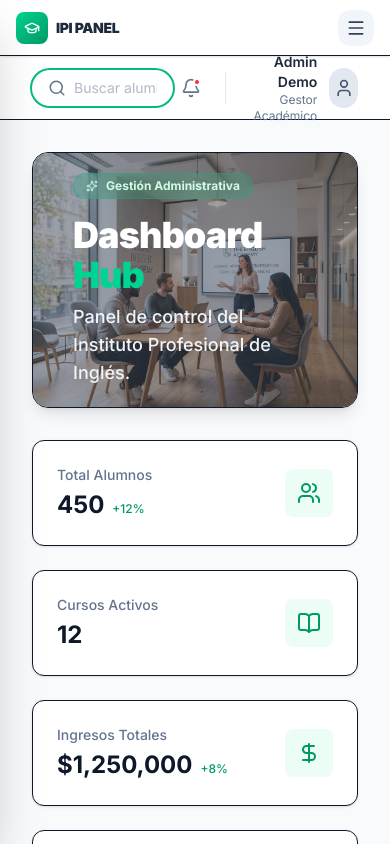
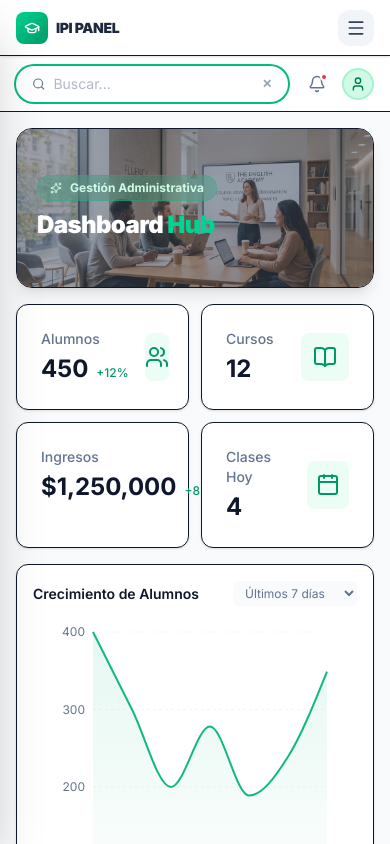
Before and after one commit to lautibus-a11y/Web-Sistema-de-Gestion-educativo, a Next.js app: page /dashboard in a window 390 px wide. Both pictures are taken after a click on the button 57 px from the left and 87 px from the top of the page. Built offline with nearby package versions, Linux system fonts and the light colour scheme.

Commit message:
Mobile admin panel: navbar search, students cards, dashboard responsive grid

```diff
--- a/src/app/dashboard/page.tsx
+++ b/src/app/dashboard/page.tsx
@@ -37,9 +37,9 @@ export default async function DashboardPage() {
   return (
     <>
       <Navbar />
-      <div className="space-y-8 p-8 pb-12">
+      <div className="space-y-4 sm:space-y-8 p-4 sm:p-8 pb-12">
         {/* Hero Section */}
-        <div className="relative h-64 w-full overflow-hidden rounded-2xl shadow-lg border">
+        <div className="relative h-40 sm:h-64 w-full overflow-hidden rounded-2xl shadow-lg border">
           <div className="absolute inset-0 bg-slate-900/40 z-10"></div>
           <div className="absolute inset-0 animate-zoom-in">
             <Image
@@ -50,50 +50,50 @@ export default async function DashboardPage() {
               priority
             />
           </div>
-          <div className="relative z-20 flex h-full flex-col justify-center px-10">
-            <div className="inline-flex items-center gap-2 rounded-full bg-emerald-500/20 backdrop-blur-md px-3 py-1 text-xs font-bold text-emerald-100 border border-emerald-500/30 mb-4 w-fit">
+          <div className="relative z-20 flex h-full flex-col justify-center px-5 sm:px-10">
+            <div className="inline-flex items-center gap-2 rounded-full bg-emerald-500/20 backdrop-blur-md px-3 py-1 text-xs font-bold text-emerald-100 border border-emerald-500/30 mb-2 sm:mb-4 w-fit">
               <Sparkles size={12} />
               <span>Gestión Administrativa</span>
             </div>
-            <h1 className="text-4xl font-black text-white tracking-tight">
+            <h1 className="text-2xl sm:text-4xl font-black text-white tracking-tight">
               Dashboard <span className="text-emerald-400">Hub</span>
             </h1>
-            <p className="mt-2 max-w-lg text-lg text-slate-100 font-medium">
+            <p className="mt-1 sm:mt-2 max-w-lg text-sm sm:text-lg text-slate-100 font-medium hidden sm:block">
               Panel de control del Instituto Profesional de Inglés.
             </p>
           </div>
         </div>
 
-        <div className="grid grid-cols-1 gap-6 md:grid-cols-2 lg:grid-cols-4">
+        <div className="grid grid-cols-2 gap-3 sm:gap-6 lg:grid-cols-4">
           <StatCard
-            title="Total Alumnos"
+            title="Alumnos"
             value={studentCount}
             icon={Users}
             trend={{ value: 12, isPositive: true }}
           />
           <StatCard
-            title="Cursos Activos"
+            title="Cursos"
             value={courseCount}
             icon={BookOpen}
           />
           <StatCard
-            title="Ingresos Totales"
+            title="Ingresos"
             value={`$${paidPayments._sum.amount?.toLocaleString() || 0}`}
             icon={DollarSign}
             trend={{ value: 8, isPositive: true }}
           />
           <StatCard
-            title="Clases del Día"
+            title="Clases Hoy"
             value={classesToday.length}
             icon={Calendar}
           />
         </div>
 
-        <div className="grid grid-cols-1 gap-6 lg:grid-cols-3">
-          <div className="lg:col-span-2 rounded-xl border bg-white p-6 shadow-sm">
-            <div className="flex items-center justify-between">
-              <h3 className="text-lg font-semibold text-slate-900">Crecimiento de Alumnos</h3>
-              <select className="text-sm border-none bg-slate-50 rounded-md px-2 py-1 outline-none text-slate-500">
+        <div className="grid grid-cols-1 gap-4 sm:gap-6 lg:grid-cols-3">
+          <div className="lg:col-span-2 rounded-xl border bg-white p-4 sm:p-6 shadow-sm overflow-x-auto">
+            <div className="flex items-center justify-between mb-2">
+              <h3 className="text-sm sm:text-lg font-semibold text-slate-900">Crecimiento de Alumnos</h3>
+              <select className="text-xs sm:text-sm border-none bg-slate-50 rounded-md px-2 py-1 outline-none text-slate-500">
                 <option>Últimos 7 días</option>
                 <option>Últimos 30 días</option>
               </select>
--- a/src/app/students/page.tsx
+++ b/src/app/students/page.tsx
@@ -2,10 +2,8 @@ import { prisma } from '@/lib/prisma'
 import { Navbar } from '@/components/layout/Navbar'
 import {
   Users,
-  Search,
   Plus,
   MoreVertical,
-  GraduationCap
 } from 'lucide-react'
 import Link from 'next/link'
 
@@ -17,19 +15,45 @@ export default async function StudentsPage() {
   return (
     <>
       <Navbar />
-      <div className="p-8">
-        <div className="flex items-center justify-between mb-8">
+      <div className="p-4 sm:p-8">
+        {/* Header */}
+        <div className="flex items-center justify-between mb-6 sm:mb-8 gap-4">
           <div>
-            <h1 className="text-3xl font-black text-slate-900 tracking-tight italic uppercase">Gestión de Alumnos</h1>
-            <p className="text-slate-500">Administra la base de datos de estudiantes y su progreso.</p>
+            <h1 className="text-xl sm:text-3xl font-black text-slate-900 tracking-tight italic uppercase">Alumnos</h1>
+            <p className="text-slate-500 text-xs sm:text-sm hidden sm:block">Administra la base de datos de estudiantes.</p>
           </div>
-          <button className="flex items-center gap-2 rounded-xl bg-emerald-500 px-6 py-3 text-sm font-bold text-white hover:bg-emerald-600 transition-all shadow-lg shadow-emerald-500/20">
-            <Plus size={18} />
-            Nuevo Alumno
+          <button className="flex items-center gap-2 rounded-xl bg-emerald-500 px-4 sm:px-6 py-2.5 sm:py-3 text-xs sm:text-sm font-bold text-white hover:bg-emerald-600 transition-all shadow-lg shadow-emerald-500/20 shrink-0">
+            <Plus size={16} />
+            <span className="hidden xs:block">Nuevo</span>
           </button>
         </div>
 
-        <div className="bg-white rounded-[2rem] border shadow-sm overflow-hidden">
+        {/* Mobile: Card list */}
+        <div className="sm:hidden space-y-3">
+          {students.map((student: any) => (
+            <div key={student.id} className="bg-white rounded-2xl border p-4 flex items-center gap-4 shadow-sm">
+              <div className="h-10 w-10 rounded-full bg-emerald-100 flex items-center justify-center text-emerald-700 font-black text-sm shrink-0">
+                {student.name.charAt(0)}
+              </div>
+              <div className="flex-1 min-w-0">
+                <p className="font-bold text-slate-900 text-sm truncate">{student.name}</p>
+                <div className="flex items-center gap-2 mt-1">
+                  <span className="text-[10px] font-black text-emerald-600 bg-emerald-50 rounded-full px-2 py-0.5 uppercase">{student.level}</span>
+                  <div className="flex-1 h-1.5 bg-slate-100 rounded-full overflow-hidden">
+                    <div className="h-full bg-emerald-500 rounded-full" style={{ width: `${student.progress}%` }}></div>
+                  </div>
+                  <span className="text-[10px] font-bold text-slate-400">{student.progress}%</span>
+                </div>
+              </div>
+              <button className="p-1.5 text-slate-400 shrink-0">
+                <MoreVertical size={16} />
+              </button>
+            </div>
+          ))}
+        </div>
+
+        {/* Desktop: Table */}
+        <div className="hidden sm:block bg-white rounded-[2rem] border shadow-sm overflow-hidden">
           <div className="overflow-x-auto">
             <table className="w-full text-left">
               <thead>
@@ -42,7 +66,7 @@ export default async function StudentsPage() {
                 </tr>
               </thead>
               <tbody className="divide-y">
-                {students.map((student) => (
+                {students.map((student: any) => (
                   <tr key={student.id} className="hover:bg-slate-50 transition-colors">
                     <td className="px-6 py-4 text-sm font-medium text-slate-900">{student.name}</td>
                     <td className="px-6 py-4 text-sm text-slate-600 font-bold uppercase">{student.level}</td>
@@ -55,9 +79,7 @@ export default async function StudentsPage() {
                       </div>
                     </td>
                     <td className="px-6 py-4">
-                      <span className="inline-flex items-center rounded-full bg-emerald-50 px-2 py-1 text-xs font-bold text-emerald-600 border border-emerald-100 uppercase italic">
-                        Activo
-                      </span>
+                      <span className="inline-flex items-center rounded-full bg-emerald-50 px-2 py-1 text-xs font-bold text-emerald-600 border border-emerald-100 uppercase italic">Activo</span>
                     </td>
                     <td className="px-6 py-4 text-right">
                       <button className="p-2 text-slate-400 hover:text-slate-600">
--- a/src/components/layout/Navbar.tsx
+++ b/src/components/layout/Navbar.tsx
@@ -6,21 +6,40 @@ import { useState } from 'react'
 
 export function Navbar() {
   const [query, setQuery] = useState('')
+  const [searchOpen, setSearchOpen] = useState(false)
   const router = useRouter()
 
   const handleSearch = (e: React.FormEvent) => {
     e.preventDefault()
     if (query.trim()) {
       router.push(`/search?q=${encodeURIComponent(query)}`)
+      setSearchOpen(false)
     }
   }
 
   return (
-    <header className="flex h-16 items-center justify-between border-b bg-white px-8 z-10">
-      <form onSubmit={handleSearch} className="flex w-96 items-center gap-2 rounded-full bg-slate-100 px-4 py-2 text-slate-500 focus-within:ring-2 focus-within:ring-emerald-500 focus-within:bg-white transition-all">
-        <button type="submit">
-          <Search size={18} />
-        </button>
+    <header className="flex h-14 sm:h-16 items-center justify-between border-b bg-white px-4 sm:px-8 z-10 sticky top-0">
+
+      {/* Search — full on desktop, icon-only on mobile */}
+      {searchOpen ? (
+        /* Mobile expanded search */
+        <form onSubmit={handleSearch} className="flex flex-1 items-center gap-2 rounded-full bg-slate-100 px-4 py-2 text-slate-500 focus-within:ring-2 focus-within:ring-emerald-500 focus-within:bg-white transition-all mr-3">
+          <Search size={16} />
+          <input
+            type="text"
+            placeholder="Buscar..."
+            className="bg-transparent text-sm outline-none w-full"
+            value={query}
+            onChange={(e) => setQuery(e.target.value)}
+            autoFocus
+          />
+          <button type="button" onClick={() => setSearchOpen(false)} className="text-xs text-slate-400 font-bold">✕</button>
+        </form>
+      ) : (
+        <>
+          {/* Desktop search bar */}
+          <form onSubmit={handleSearch} className="hidden sm:flex w-80 lg:w-96 items-center gap-2 rounded-full bg-slate-100 px-4 py-2 text-slate-500 focus-within:ring-2 focus-within:ring-emerald-500 focus-within:bg-white transition-all">
+            <button type="submit"><Search size={18} /></button>
             <input
               type="text"
               placeholder="Buscar alumnos, cursos..."
@@ -30,21 +49,32 @@ export function Navbar() {
             />
           </form>
 
-      <div className="flex items-center gap-4">
+          {/* Mobile search button */}
+          <button
+            onClick={() => setSearchOpen(true)}
+            className="sm:hidden p-2 rounded-xl bg-slate-100 text-slate-600"
+          >
+            <Search size={18} />
+          </button>
+        </>
+      )}
+
+      <div className="flex items-center gap-2 sm:gap-4">
         <button className="relative rounded-full p-2 text-slate-500 hover:bg-slate-100 transition-colors">
-          <Bell size={20} />
-          <span className="absolute right-2 top-2 h-2 w-2 rounded-full bg-red-500 border-2 border-white"></span>
+          <Bell size={18} />
+          <span className="absolute right-1.5 top-1.5 h-2 w-2 rounded-full bg-red-500 border-2 border-white"></span>
         </button>
 
-        <div className="h-8 w-[1px] bg-slate-200"></div>
+        <div className="hidden sm:block h-8 w-[1px] bg-slate-200"></div>
 
-        <div className="flex items-center gap-3">
-          <div className="text-right">
+        <div className="flex items-center gap-2 sm:gap-3">
+          {/* Name — hidden on mobile */}
+          <div className="hidden sm:block text-right">
             <p className="text-sm font-semibold text-slate-800">Admin Demo</p>
             <p className="text-xs text-slate-500">Gestor Académico</p>
           </div>
-          <div className="flex h-10 w-10 items-center justify-center rounded-full bg-slate-200">
-            <User size={20} className="text-slate-600" />
+          <div className="flex h-8 w-8 sm:h-10 sm:w-10 items-center justify-center rounded-full bg-emerald-100 border-2 border-emerald-200">
+            <User size={16} className="text-emerald-700 sm:size-[18px]" />
           </div>
         </div>
       </div>
```
Lines whose indentation alone changed are shown as unchanged.
